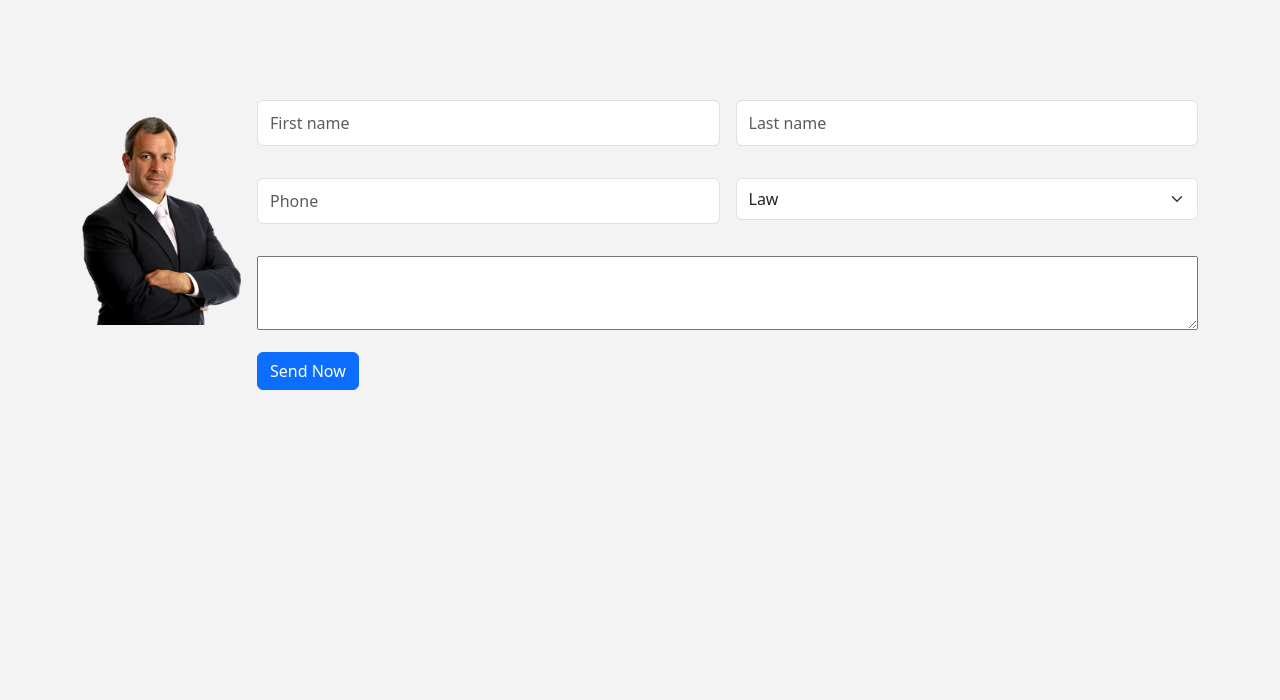
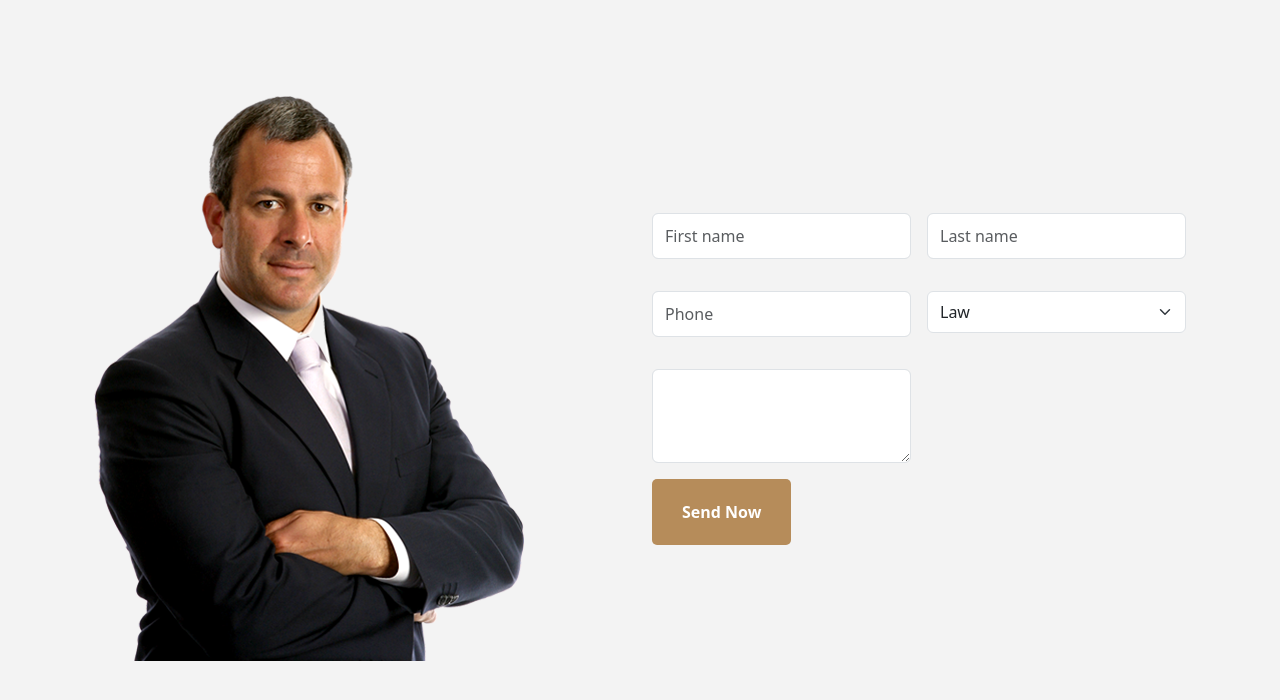
Before and after one commit to naimprodev/free-consult, a plain HTML site: page index.html in a window 1280 px wide. Drawn offline with Linux system fonts and the light colour scheme.

Commit message:
free consultation finish

```diff
--- a/css/style.css
+++ b/css/style.css
@@ -6,5 +6,12 @@
 .background{
     background-color: #F3F3F3;
     height: 100vh;
-    padding: 100px 0 0 0;
 }
+.free-button{
+    border: 0;
+    border-radius: 5px;
+    padding: 21px 30px;
+    background-color: #B68C5A;
+    color: white;
+    font-weight: bold;
+}
--- a/index.html
+++ b/index.html
@@ -12,27 +12,27 @@
 <body>
 
     <main class="background">
-        <div class="container mx-auto d-md-flex gap-3 align-items-center">
-            <div class="mb-5">
+        <div class="container mx-auto row row-cols-1 row-cols-lg-2 gap-3 gap-lg-0 py-5">
+            <div class="col my-5">
                 <img class="img-fluid" src="images/man-image (1).png" alt="">
             </div>
-            <div>
-                <form class="row g-3 needs-validation" novalidate>
-                    <div class="col-md-6 position-relative mb-3">
+            <div class="col d-lg-flex flex-column justify-content-center">
+                <form class="row row-cols-2 g-3 needs-validation" novalidate>
+                    <div class="col position-relative mb-3">
                         <input type="text" class="form-control" id="validationTooltip01" value=""
                             placeholder="First name" required>
                         <div class="valid-tooltip">
                             Looks good!
                         </div>
                     </div>
-                    <div class="col-md-6 position-relative">
+                    <div class="col position-relative">
                         <input type="text" class="form-control" id="validationTooltip02" value=""
                             placeholder="Last name" required>
                         <div class="valid-tooltip">
                             Looks good!
                         </div>
                     </div>
-                    <div class="col-md-6 position-relative mb-3">
+                    <div class="col position-relative mb-3">
                         <div class="input-group has-validation">
                             <input type="text" class="form-control" id="validationTooltipUsername"
                                 aria-describedby="validationTooltipUsernamePrepend" placeholder="Phone" required>
@@ -42,7 +42,7 @@
                         </div>
                     </div>
 
-                    <div class="col-md-6 position-relative mb-3">
+                    <div class="col position-relative mb-3">
                         <select class="form-select py-2" id="validationTooltip04" required>
                             <option selected disabled value="">Law</option>
                             <option>Criminal Law</option>
@@ -53,11 +53,11 @@
                             Please select a valid state.
                         </div>
                     </div>
-                    <div class="col-md-6 position-relative">
-                        <textarea name="text" id="text" cols="100" rows="3"></textarea>
+                    <div class="col position-relative">
+                        <textarea class="form-control" id="exampleFormControlTextarea1" rows="3"></textarea>
                     </div>
                     <div class="col-12">
-                        <button class="btn btn-primary" type="submit">Send Now</button>
+                        <button class="free-button">Send Now</button>
                     </div>
                 </form>
             </div>
```
